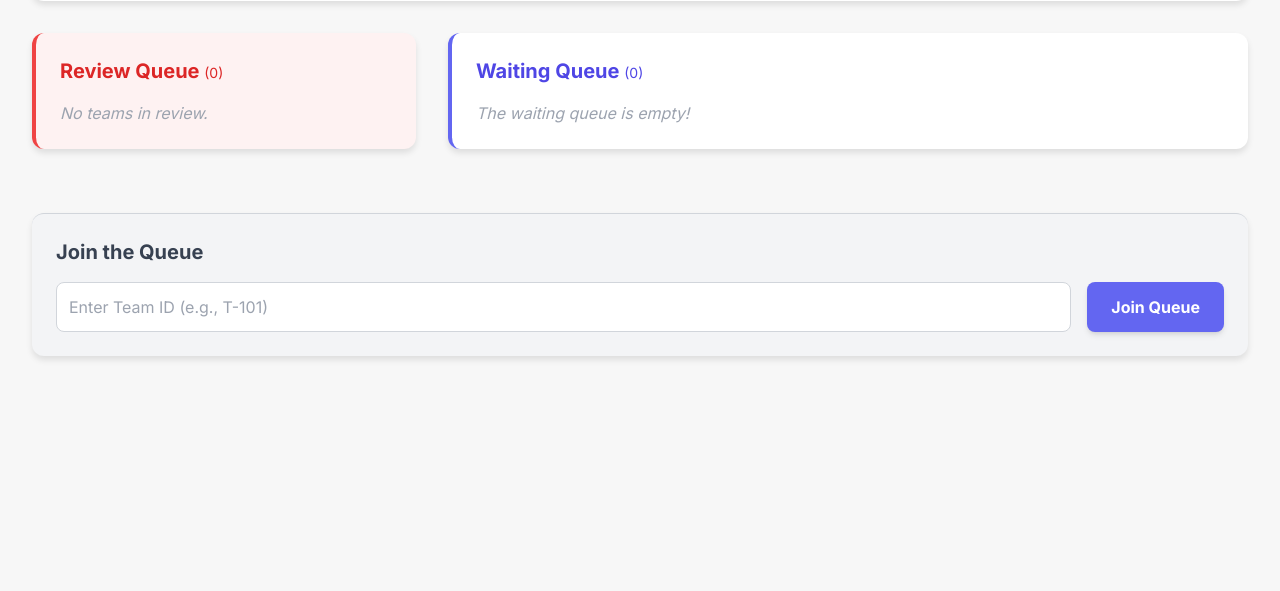
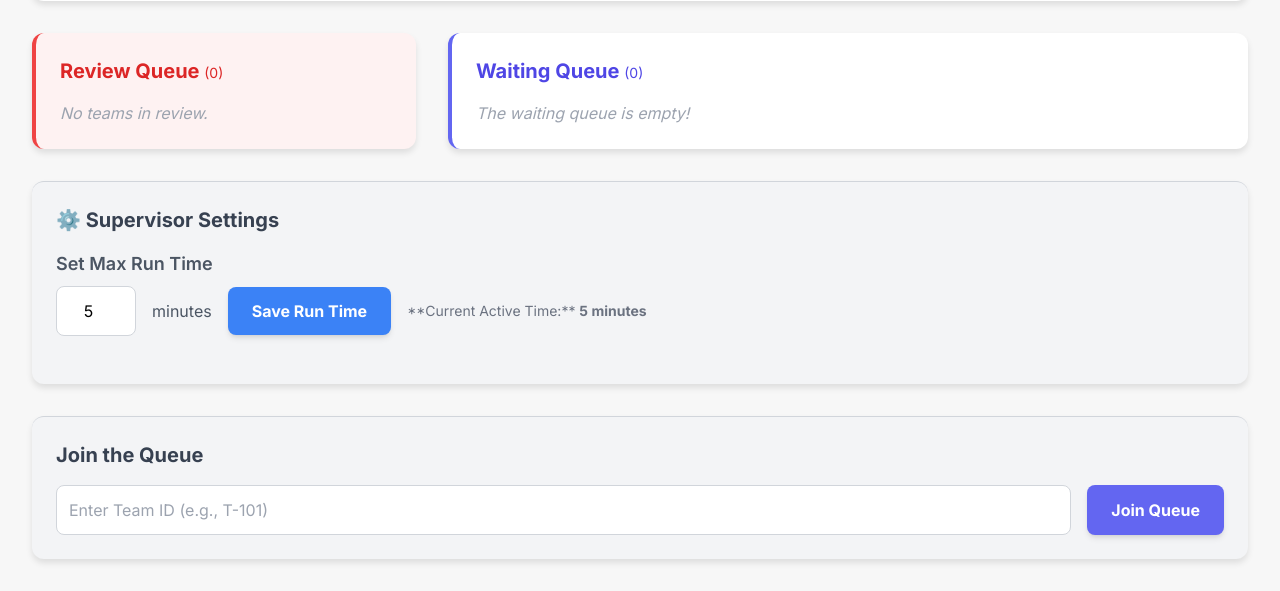
Before and after one commit to oakleighw/UoSRobotics2026Queue, a Flask app: page / in a window 1280 px wide. Shown: the part 371-962 px from the top of the page. Before the commit the page ends 731 px from the top, so only its background shows below. Run offline with Flask 3, Linux system fonts and the light colour scheme; some libraries are stand-ins or nearby versions.

Commit message:
Can now set run time

```diff
--- a/app.py
+++ b/app.py
@@ -3,14 +3,15 @@ import os
 import threading
 import time
 from datetime import datetime, timedelta
-from flask import Flask, request, render_template, redirect, url_for
+from flask import Flask, request, render_template, redirect, url_for, session
 
 # --- Configuration ---
 QUEUE_FILE = 'queue_data.json'
 RUNS_FILE = 'runs_tracker.json'
 
 # Run time in seconds (e.g., 5 minutes for testing)
-RUN_TIME_SECONDS = 300
+# We will now use this as the default/fallback value
+DEFAULT_RUN_TIME_SECONDS = 300
 
 # --- 1. Global State Management (Protected by a Lock) ---
 # Status: IDLE, RUNNING, PAUSED, DYSFUNCTIONAL
@@ -23,9 +24,12 @@ active_run = {
 }
 active_lock = threading.Lock()
 
-
 # --- 2. Flask Initialization ---
 APP = Flask(__name__)
+
+# CRITICAL: Set a secret key for session management
+# **IMPORTANT**: Use a complex, random string in production!
+APP.secret_key = 'your_super_secret_key_here'
 
 
 # --- 3. JSON Helper Functions ---
@@ -51,6 +55,26 @@ def save_data(filename, data):
 
 
 # --- 4. Core Timer Logic ---
+
+@APP.route('/set_run_time', methods=['POST'])
+def set_run_time():
+    """Supervisor action: Sets the desired run time in the user's session."""
+
+    # Run time is expected in minutes from the form input
+    run_time_minutes = request.form.get('run_time_minutes', '5')
+
+    try:
+        minutes = int(run_time_minutes)
+        if minutes > 0:
+            # Store the run time in seconds in the session
+            session['run_time'] = minutes * 60
+            print(f"Run time set to {minutes} minutes ({session['run_time']} seconds).")
+        else:
+            print("Invalid run time entered. Must be greater than 0.")
+    except ValueError:
+        print("Invalid input for run time.")
+
+    return redirect(url_for('index'))
 
 def cancel_active_timer():
     """Helper to safely cancel the currently running timer thread."""
@@ -103,6 +127,12 @@ def start_run_timer(remaining_time_sec):
     active_run['timer_thread'] = timer_thread
     print(f"Timer started for {active_run['team_id']} for {remaining_time_sec:.2f} seconds.")
 
+def get_current_run_time():
+    """Retrieves the run time from the session, falling back to the default."""
+
+    # Use session.get(). The 'run_time' key stores the duration in seconds.
+    return session.get('run_time', DEFAULT_RUN_TIME_SECONDS)
+
 
 # --- 5. Core Sorting Logic ---
 
@@ -144,6 +174,9 @@ def get_sorted_queue():
 def index():
     """Renders the main queue page, calculating time remaining for the active run."""
 
+    # 1. Get the current session run time here
+    CURRENT_RUN_TIME = get_current_run_time()
+
     time_remaining = None
 
     with active_lock:
@@ -153,7 +186,7 @@ def index():
         start_time_iso = active_run['start_time']
 
         # Default remaining time is the full time
-        time_remaining_sec = RUN_TIME_SECONDS - time_spent_sec
+        time_remaining_sec = CURRENT_RUN_TIME - time_spent_sec
 
         if team_id:
             if status == 'RUNNING':
@@ -165,7 +198,7 @@ def index():
                 total_time_spent = time_spent_sec + elapsed_current_segment
 
                 # 3. Remaining time based on total time run
-                time_remaining_sec = RUN_TIME_SECONDS - total_time_spent
+                time_remaining_sec = CURRENT_RUN_TIME - total_time_spent
 
                 if time_remaining_sec > 0:
                     minutes = int(time_remaining_sec // 60)
@@ -196,7 +229,7 @@ def index():
                            time_remaining=time_remaining,
                            time_remaining_sec=time_remaining_sec,
                            review_team=review_team,
-                           RUN_TIME_SECONDS=RUN_TIME_SECONDS)
+                           RUN_TIME_SECONDS=CURRENT_RUN_TIME)
 
 @APP.route('/join', methods=['POST'])
 def join_queue():
@@ -275,6 +308,9 @@ def start_run():
         print(f"Error: Could not find team {waiting_team['team_id']} in queue to start run.")
         return redirect(url_for('index'))
 
+    # Get the current run time before starting
+    CURRENT_RUN_TIME = get_current_run_time()
+
     # 3. Assign team to the active slot and start timer
     with active_lock:
         active_run.update({
@@ -285,7 +321,7 @@ def start_run():
         })
 
     # Start timer for the full run time
-    start_run_timer(RUN_TIME_SECONDS)
+    start_run_timer(CURRENT_RUN_TIME)
     print(f"Run started for {team_entry_for_timer['team_id']}")
     return redirect(url_for('index'))
 
@@ -316,9 +352,12 @@ def pause_run():
 @APP.route('/resume_run', methods=['POST'])
 def resume_run():
     """Supervisor action: Resumes a paused or dysfunctional run."""
+
+    CURRENT_RUN_TIME = get_current_run_time()
+
     with active_lock:
         if active_run['team_id'] and (active_run['status'] == 'PAUSED' or active_run['status'] == 'DYSFUNCTIONAL'):
-            remaining_time = RUN_TIME_SECONDS - active_run['time_spent_sec']
+            remaining_time = CURRENT_RUN_TIME - active_run['time_spent_sec']
 
             if remaining_time > 0:
                 # 1. Update status and set new start time
--- a/runs_tracker.json
+++ b/runs_tracker.json
@@ -7,5 +7,6 @@
   "team_1": 0,
   "team 1": 0,
   "101": 0,
-  "1": 0
+  "1": 0,
+  "team 3": 0
 }
--- a/templates/index.html
+++ b/templates/index.html
@@ -4,9 +4,7 @@
     <meta charset="UTF-8">
     <meta name="viewport" content="width=device-width, initial-scale=1.0">
     <title>Robotics Run Queue</title>
-    <!-- Load Tailwind CSS -->
     <script src="https://cdn.tailwindcss.com"></script>
-    <!-- Load timer script -->
     <script src="{{ url_for('static', filename='timer.js') }}"></script>
     <link href="https://fonts.googleapis.com/css2?family=Inter:wght@400;600;700&display=swap" rel="stylesheet">
     <style>
@@ -28,20 +26,17 @@
             <p class="text-gray-500 mt-2">Manage team runs and status for the robotics arena.</p>
         </header>
 
-        <!-- --- ACTIVE RUN PANEL --- -->
         <div class="mb-8 card bg-white p-6 border-t-4 border-indigo-500">
             <h2 class="text-2xl font-bold mb-4 text-indigo-600">Active Run Status</h2>
 
             {% if active_run.team_id %}
                 <div class="grid grid-cols-1 md:grid-cols-3 gap-6 items-center">
-                    <!-- Team Info -->
                     <div>
                         <p class="text-lg font-semibold text-gray-700">Team Running:</p>
                         <p class="text-3xl font-extrabold text-indigo-800">{{ active_run.team_id }}</p>
                     </div>
 
-                    <!-- Timer/Status -->
-                <div class="text-center">
+                    <div class="text-center">
                         <p class="text-lg font-semibold text-gray-700">Time Remaining:</p>
                         <p id="active-run-timer-display"
                         class="text-5xl font-extrabold
@@ -58,9 +53,7 @@
                         {% endif %}
                     </div>
 
-                    <!-- Supervisor Controls -->
                     <div class="flex flex-col space-y-2">
-                        <!-- Controls for RUNNING status -->
                         {% if active_run.status == 'RUNNING' %}
                             <form action="{{ url_for('pause_run') }}" method="post" class="w-full">
                                 <button type="submit" class="w-full bg-yellow-500 hover:bg-yellow-600 text-white font-bold py-2 px-4 rounded transition duration-150">
@@ -73,7 +66,6 @@
                                 </button>
                             </form>
 
-                        <!-- Controls for PAUSED/DYSFUNCTIONAL status -->
                         {% elif active_run.status == 'PAUSED' or active_run.status == 'DYSFUNCTIONAL' %}
                             <form action="{{ url_for('resume_run') }}" method="post" class="w-full">
                                 <button type="submit" class="w-full bg-green-500 hover:bg-green-600 text-white font-bold py-2 px-4 rounded transition duration-150">
@@ -82,7 +74,6 @@
                             </form>
                         {% endif %}
 
-                        <!-- Always available when a run is active (for mistakes/cancellation) -->
                         {% if active_run.status != 'IDLE' %}
                             <form action="{{ url_for('end_run') }}" method="post" class="w-full" onsubmit="return confirmAction('END RUN', 'Are you sure you want to CANCEL this run? The team will need to re-join the queue.')">
                                 <button type="submit" class="w-full bg-gray-400 hover:bg-gray-500 text-white font-bold py-2 px-4 rounded transition duration-150">
@@ -93,12 +84,10 @@
                     </div>
                 </div>
             {% else %}
-                <!-- IDLE State: Show the Start Button -->
                 <div class="text-center p-8">
                     <p class="text-xl text-gray-500 mb-4">The arena is currently idle. Ready to start the next run.</p>
 
                     {% if queue|length > 0 and (review_team is none) %}
-                        <!-- Start Run for WAITING Team -->
                         {% set next_waiting_team = queue | selectattr('status', 'equalto', 'WAITING') | first %}
                         {% if next_waiting_team %}
                             <form action="{{ url_for('start_run') }}" method="post" onsubmit="return confirmAction('START RUN', 'Start the run for Team {{ next_waiting_team.team_id }}? (This will consume their queue slot)')">
@@ -117,10 +106,8 @@
             {% endif %}
         </div>
 
-        <!-- --- QUEUE & HISTORY --- -->
         <div class="grid grid-cols-1 lg:grid-cols-3 gap-8">
 
-            <!-- 1. Review Queue (Highest Priority) -->
             <div class="lg:col-span-1 card bg-red-50 p-6 border-l-4 border-red-500">
                 <h2 class="text-xl font-bold mb-4 text-red-600">Review Queue <span class="text-sm font-normal">({{ queue|selectattr('status', 'equalto', 'REVIEW')|list|length }})</span></h2>
 
@@ -155,7 +142,6 @@
                 {% endif %}
             </div>
 
-            <!-- 2. Waiting Queue -->
             <div class="lg:col-span-2 card bg-white p-6 border-l-4 border-indigo-500">
                 <h2 class="text-xl font-bold mb-4 text-indigo-600">Waiting Queue <span class="text-sm font-normal">({{ queue|selectattr('status', 'equalto', 'WAITING')|list|length }})</span></h2>
 
@@ -186,8 +172,25 @@
                 {% endif %}
             </div>
 
-            <!-- 3. Join Form -->
-            <div class="lg:col-span-3 card bg-gray-100 p-6 mt-8 border-t border-gray-300">
+            <div class="lg:col-span-3 card bg-gray-100 p-6 border-t border-gray-300">
+                <h2 class="text-xl font-bold mb-4 text-gray-700">⚙️ Supervisor Settings</h2>
+
+                <div class="mb-6">
+                    <h3 class="text-lg font-semibold mb-2 text-gray-600">Set Max Run Time</h3>
+                    <form action="{{ url_for('set_run_time') }}" method="post" class="flex space-x-4 items-center">
+                        {% set current_minutes = (RUN_TIME_SECONDS / 60) | int %}
+                        <input type="number" name="run_time_minutes" value="{{ current_minutes }}" min="1" required
+                               class="w-20 p-3 border border-gray-300 rounded-lg text-center focus:ring-indigo-500 focus:border-indigo-500" />
+                        <span class="text-gray-600">minutes</span>
+                        <button type="submit" class="bg-blue-500 hover:bg-blue-600 text-white font-bold py-3 px-6 rounded-lg transition duration-150 shadow-md">
+                            Save Run Time
+                        </button>
+                        <p class="text-sm text-gray-500">**Current Active Time:** <span class="font-bold">{{ current_minutes }} minutes</span></p>
+                    </form>
+                </div>
+            </div>
+
+            <div class="lg:col-span-3 card bg-gray-100 p-6 border-t border-gray-300">
                 <h2 class="text-xl font-bold mb-4 text-gray-700">Join the Queue</h2>
                 <form action="{{ url_for('join_queue') }}" method="post" class="flex flex-col sm:flex-row space-y-3 sm:space-y-0 sm:space-x-4">
                     <input type="text" name="team_id" placeholder="Enter Team ID (e.g., T-101)" required
@@ -200,7 +203,6 @@
         </div>
     </div>
 
-    <!-- JavaScript for custom confirmation dialogues -->
     <script>
         // NOTE: We are using window.confirm() as a temporary measure per instructions.
         // In a real environment, this would be a custom modal to avoid browser blocking.
```
